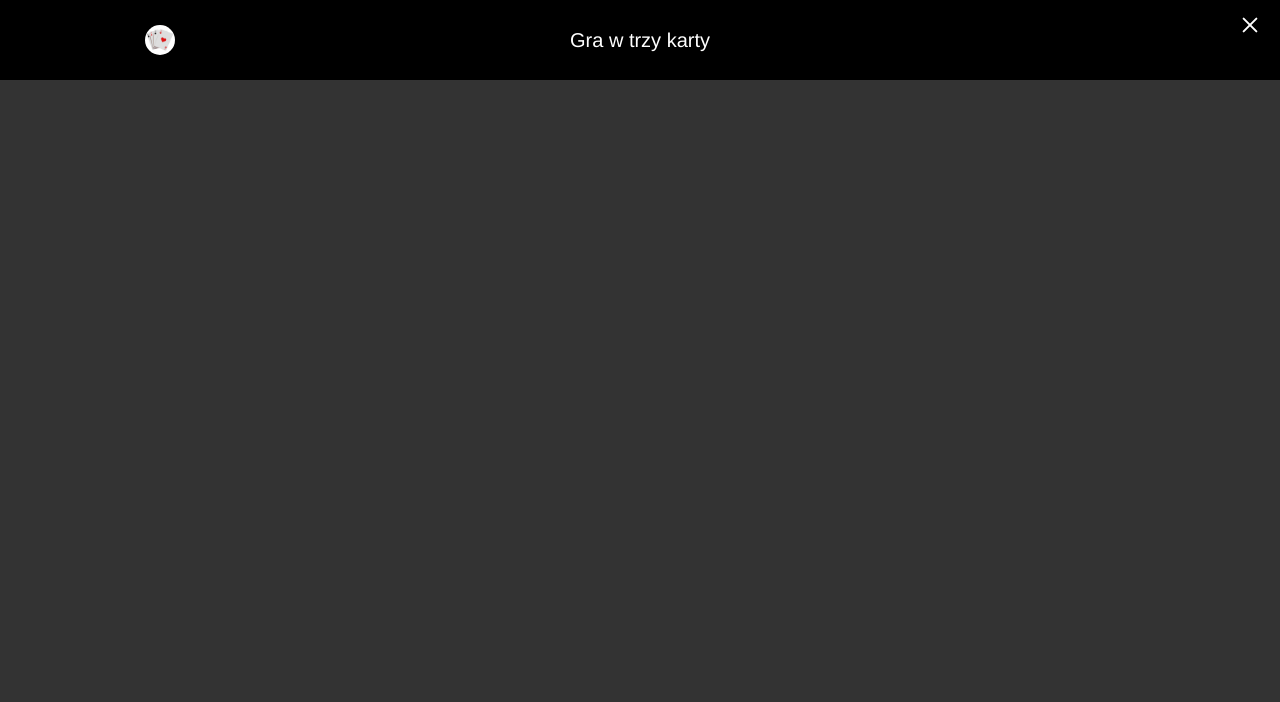
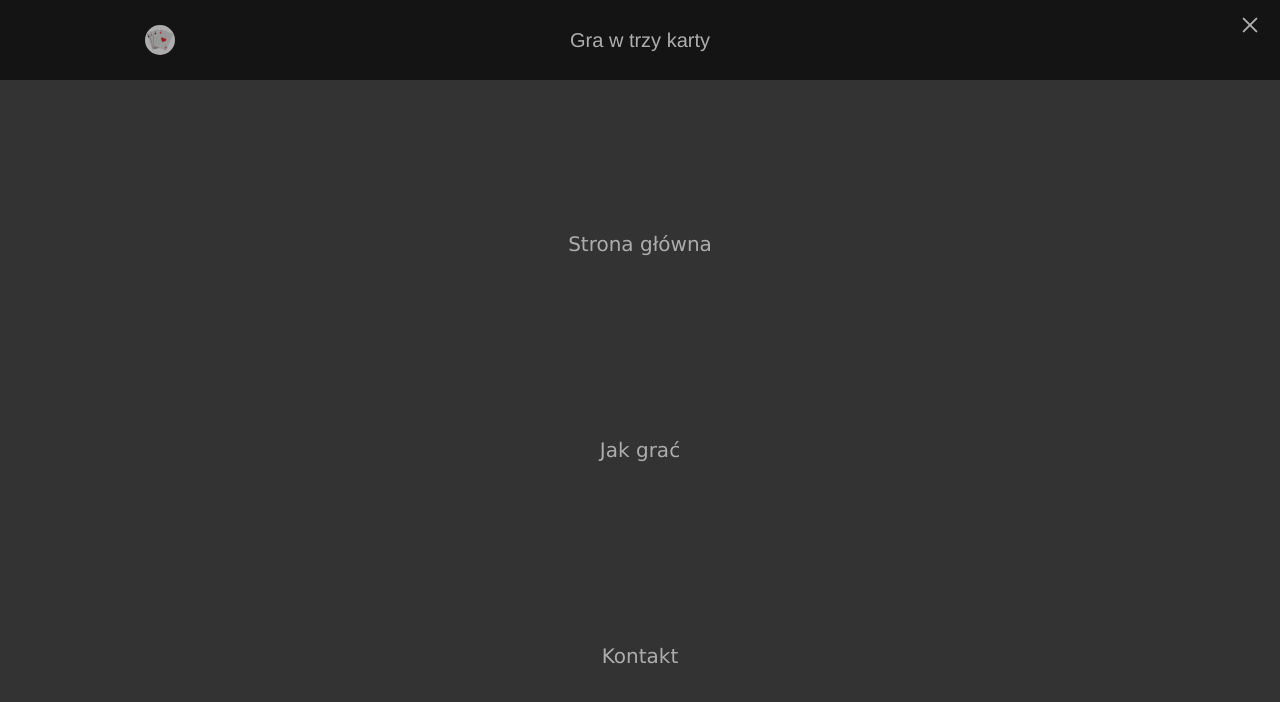
Before and after one commit to marcocollander/Game-of-three-cards, a React (Vite) app: page / in a window 1280 px wide. Both pictures are taken after a click on the button 1250 px from the left and 25 px from the top of the page. Shown: the top 702 px of the page. Built offline with nearby package versions, Linux system fonts and the light colour scheme.

Commit message:
Added component menu

```diff
--- a/src/App.jsx
+++ b/src/App.jsx
@@ -1,13 +1,15 @@
-import Header from "./components/Header/Header";
+import Header from './components/Header/Header';
+import Menu from './components/Menu/Menu';
+import Hamburger from './components/Hamburger/Hamburger';
 
 function App() {
-
-
   return (
     <>
       <Header />
+      <Menu />
+      <Hamburger />
     </>
-  )
+  );
 }
 
-export default App
+export default App;
--- a/src/components/Hamburger/Hamburger.jsx
+++ b/src/components/Hamburger/Hamburger.jsx
@@ -1,11 +1,14 @@
 const Hamburger = () => {
-
-  const classes = ['rotate', 'hidden', 'reverse-rotate']
-
   const click = () => {
-    const btnItems = document.querySelectorAll(".hamburger__item");
-    btnItems.forEach ((item, i) => item.classList.toggle(classes[i]))
-  }
+    const classes = ['rotate', 'hidden', 'reverse-rotate', 'hidden', 'opacity'];
+    const menu = document.querySelector('.menu');
+    const body = document.querySelector('body');
+    let elements = document.querySelectorAll('.hamburger__item');
+    elements = Array.from(elements);
+    elements.push(menu);
+    elements.push(body);
+    elements.forEach((elem, i) => elem.classList.toggle(classes[i]));
+  };
 
   return (
     <button className="hamburger" onClick={click}>
@@ -13,9 +16,7 @@ const Hamburger = () => {
       <span className="hamburger__item"></span>
       <span className="hamburger__item"></span>
     </button>
-
   );
 };
 
-
 export default Hamburger;
--- a/src/components/Header/Header.jsx
+++ b/src/components/Header/Header.jsx
@@ -1,23 +1,12 @@
-import logo from '../../assets/logo.jpg'
-import Hamburger from '../Hamburger/Hamburger';
+import logo from '../../assets/logo.jpg';
 
 const Header = () => {
-
-
   return (
     <>
-    <header className="header">
-      <img src={logo} alt="logo" className="header__logo" />
-      <h1 className="header__heading">Gra w trzy karty</h1>
-      <nav className="menu">
-        <ul className="menu__list">
-          <li className="menu__item"><a href="/" className="menu__link">Strona główna</a></li>
-          <li className="menu__item"><a href="#" className="menu__link">Jak grać</a></li>
-          <li className="menu__item"><a href="#" className="menu__link">Kontakt</a></li>
-        </ul>
-      </nav>
-    </header>
-    <Hamburger/>
+      <header className="header">
+        <img src={logo} alt="logo" className="header__logo" />
+        <h1 className="header__heading">Gra w trzy karty</h1>
+      </header>
     </>
   );
 };
--- a/src/components/Header/_header.scss
+++ b/src/components/Header/_header.scss
@@ -21,17 +21,3 @@
     align-self: center;
   }
 }
-
-.menu {
-  visibility: hidden;
-  justify-self: center;
-  align-self: center;
-
-  &__list {
-    display: flex;
-  }
-
-  &__link {
-    color: inherit;
-  }
-}
--- /dev/null
+++ b/src/components/Menu/Menu.jsx
@@ -0,0 +1,29 @@
+const Menu = () => {
+  return (
+    <>
+      <nav className="menu hidden">
+        <ul className="menu__list">
+          <li className="menu__item">
+            <a href="/" className="menu__link">
+              Strona główna
+            </a>
+          </li>
+
+          <li className="menu__item">
+            <a href="#" className="menu__link">
+              Jak grać
+            </a>
+          </li>
+
+          <li className="menu__item">
+            <a href="#" className="menu__link">
+              Kontakt
+            </a>
+          </li>
+        </ul>
+      </nav>
+    </>
+  );
+};
+
+export default Menu;
--- /dev/null
+++ b/src/components/Menu/_menu.scss
@@ -0,0 +1,31 @@
+.menu {
+  position: fixed;
+  top: 50px;
+  right: 0;
+  left: 0;
+  height: 100vh;
+
+  &__list {
+    height: 100%;
+    display: flex;
+    flex-direction: column;
+    justify-content: space-evenly;
+    align-items: center;
+    list-style: none;
+  }
+
+  &__link {
+    color: inherit;
+    text-decoration: none;
+    font-size: 2rem;
+  }
+}
+
+.hidden {
+  visibility: hidden;
+}
+
+.show {
+  visibility: visible;
+  z-index: 2;
+}
--- /dev/null
+++ b/src/components/Toggle/_toggle.scss
@@ -0,0 +1,14 @@
+.toggle {
+  margin-top: 100px;
+  text-align: center;
+
+  &__paragraph {
+    font-size: 2.5rem;
+  }
+
+  &__btn {
+    margin-top: 50px;
+    padding: 10px 20px;
+    font-size: 2rem;
+  }
+}
--- a/src/sass/_base.scss
+++ b/src/sass/_base.scss
@@ -15,3 +15,7 @@
   font-weight: normal;
   color: #fff;
 }
+
+.opacity {
+  opacity: 0.6;
+}
--- a/src/sass/main.scss
+++ b/src/sass/main.scss
@@ -1,3 +1,5 @@
 @forward 'base';
 @forward '../components/Header/header';
+@forward '../components/Menu/menu';
 @forward '../components/Hamburger/hamburger';
+@forward '../components/Toggle/toggle';
```
Also changed, not shown: src/components/Toggle/Toggle.jsx (added, +17 -0 lines), src/assets/dama-kier.jpg, src/assets/dama-pik.jpg.
